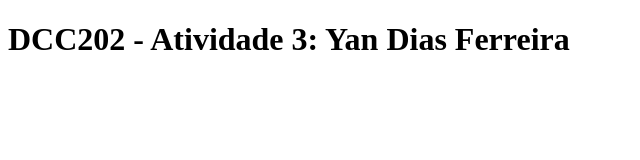
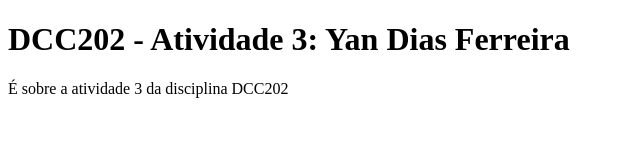
Before and after one commit to ufjf-dcc202/ufjf-dcc202-2023-3-b-atv3-daysf, a website: page index.html in a window 1280 px wide. Shown: the whole page, without its empty margins (0-640 px from the left). Drawn offline with Linux system fonts and the light colour scheme.

Commit message:
criei o paragrafo

```diff
--- a/index.html
+++ b/index.html
@@ -6,7 +6,9 @@
     <title>DCC202 - Atividade 3: Yan Dias Ferreira</title>
 </head>
 <body>
-    <main><h1> DCC202 - Atividade 3: Yan Dias Ferreira</h1></main>
-
+    <main>
+        <h1> DCC202 - Atividade 3: Yan Dias Ferreira</h1>
+        <p>É sobre a atividade 3 da disciplina DCC202</p>
+    </main>
 </body>
 </html>
```
